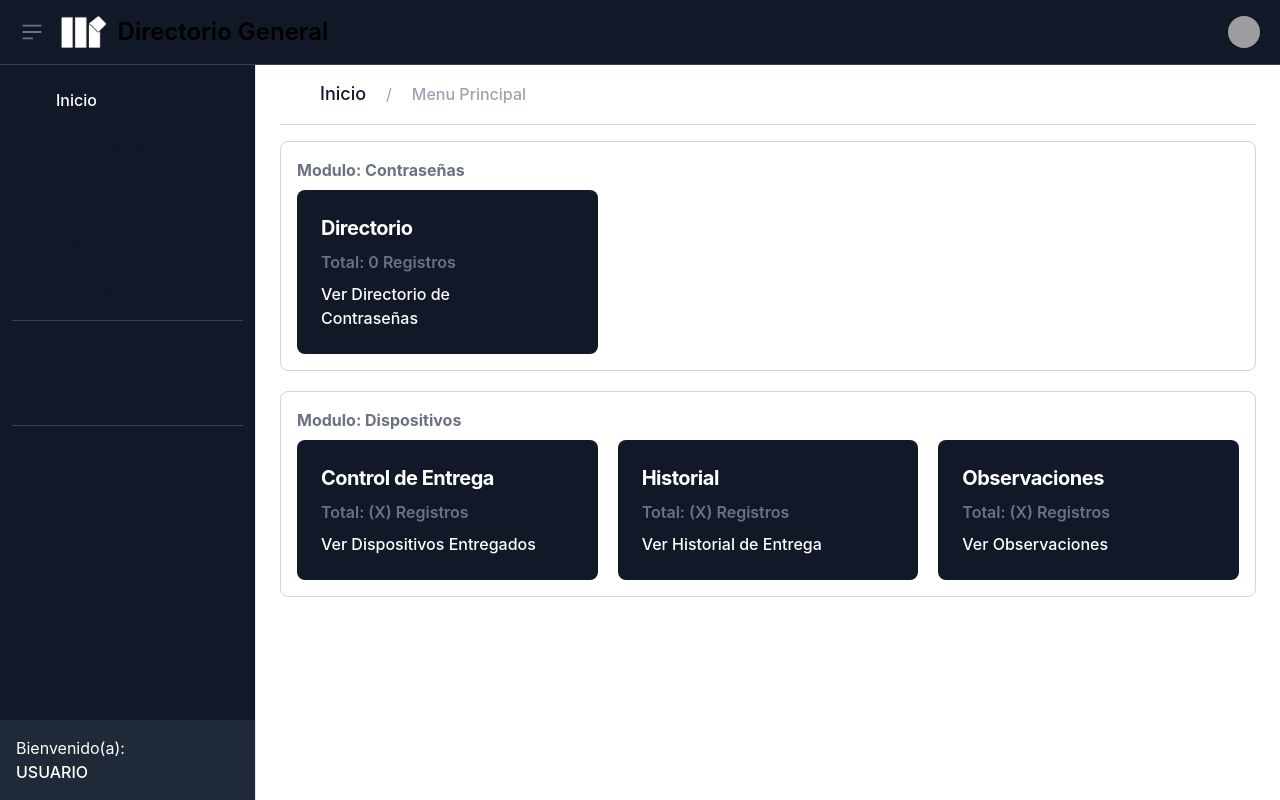
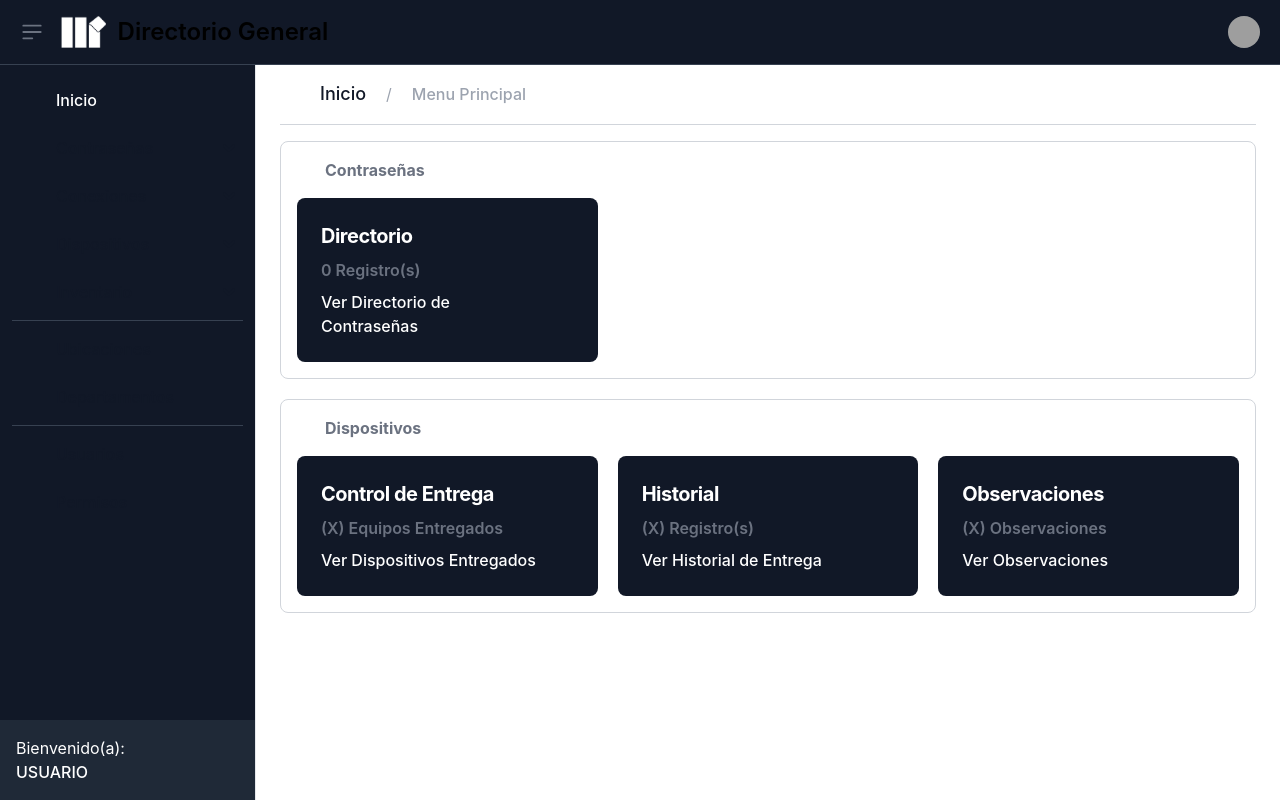
Before and after one commit to nlh-dev/ssmr-general_directory, a PHP site: page /php/dashboard in a window 1280 px wide. Run offline with PHP 8.4, Linux system fonts and the light colour scheme; data that the repository does not hold is empty; some libraries are stand-ins or nearby versions; grey boxes are pictures that could not be loaded.

Commit message:
fix. dashboard modules's cards info fixed

```diff
--- a/app/views/content/dashboard.php
+++ b/app/views/content/dashboard.php
@@ -7,11 +7,12 @@ $totalWifiRegisters = $dashboardController->countWifiRegistersController();
 
 $dashboardModules = [
    [
-      'section' => 'Modulo: Contraseñas',
+      'section' => 'Contraseñas',
+      'sectionIcon' => 'lockFile',
       'cards' => [
          [
             'title' => 'Directorio',
-            'subtitle' => "Total: {$totalWifiRegisters} Registros",
+            'subtitle' => "$totalWifiRegisters Registro(s)",
             'description' => 'Ver Directorio de Contraseñas',
             'icon' => 'lockFile',
             'link' => $routes['wifiList'],
@@ -19,25 +20,26 @@ $dashboardModules = [
       ]
    ],
    [
-      'section' => 'Modulo: Dispositivos',
+      'section' => 'Dispositivos',
+      'sectionIcon' => 'clipBoard',
       'cards' => [
          [
             'title' => 'Control de Entrega',
-            'subtitle' => 'Total: (X) Registros',
+            'subtitle' => '(X) Equipos Entregados',
             'description' => 'Ver Dispositivos Entregados',
             'icon' => 'clipBoard',
             'link' => '#',
          ],
          [
             'title' => 'Historial',
-            'subtitle' => 'Total: (X) Registros',
+            'subtitle' => '(X) Registro(s)',
             'description' => 'Ver Historial de Entrega',
             'icon' => 'clipBoard',
             'link' => '#',
          ],
          [
             'title' => 'Observaciones',
-            'subtitle' => 'Total: (X) Registros',
+            'subtitle' => '(X) Observaciones',
             'description' => 'Ver Observaciones',
             'icon' => 'clipBoard',
             'link' => '#',
@@ -56,7 +58,12 @@ $dashboardModules = [
       <div class="grid grid-cols-1 gap-5">
          <?php foreach ($dashboardModules as $module): ?>
             <div class="rounded-lg border border-gray-300 bg-white p-4">
-               <h1 class="mb-2 font-bold text-gray-500"><?= $module['section'] ?></h1>
+               <div class="flex items-center mb-4">
+                  <svg class="w-6 h-6 text-gray-500 mr-1" aria-hidden="true" xmlns="http://www.w3.org/2000/svg" width="24" height="24" fill="currentColor" viewBox="0 0 24 24">
+                     <use xlink:href="<?= APP_URL ?>/app/assets/svg/FlowbiteIcons.sprite.svg#<?= $module['sectionIcon'] ?>" />
+                  </svg>
+                  <h1 class="font-bold text-gray-500"><?= $module['section'] ?></h1>
+               </div>
                <div class="grid lg:grid-cols-3 xl:grid-cols-3 gap-5">
                   <?php foreach ($module['cards'] as $card): ?>
                      <a href="<?= $card['link'] ?>">
```
